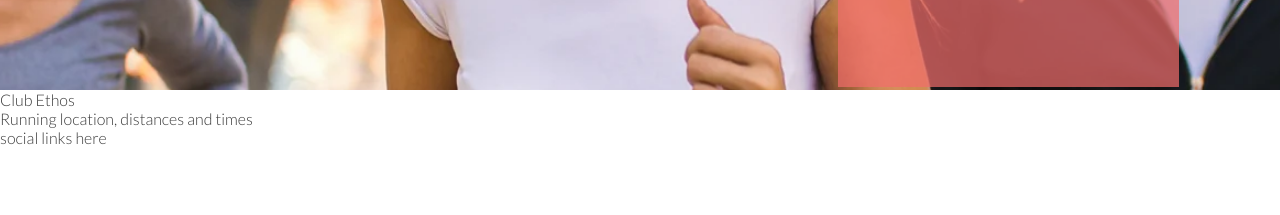
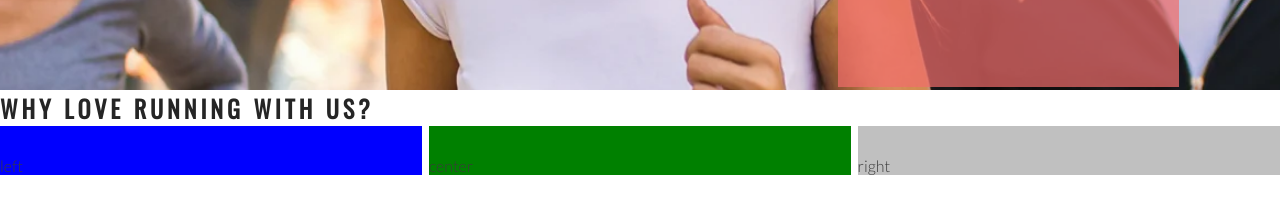
Before and after one commit to barryfitzachary/love-running, a plain HTML site: page index.html in a window 1280 px wide. Shown: the part 585-800 px from the top of the page. Drawn offline with nearby package versions, Linux system fonts and the light colour scheme.

Commit message:
Add club ethos main structure

```diff
--- a/assets/css/style.css
+++ b/assets/css/style.css
@@ -24,6 +24,7 @@ h1, h2 {
 #logo {
     float: left;
     font-size: 280%;
+    margin-left: 30px;
 
 }
 
@@ -112,3 +113,30 @@ h1, h2 {
 
     position: absolute;
 }
+
+/* club ethos */
+
+#club-ethos {
+    height:600px;
+}
+
+#left-about {
+    padding-top: 30px;
+    width: 33%;
+    float: left;
+    background-color: blue;
+}
+
+#right-about {
+    padding-top: 30px;
+    width: 33%;
+    float: right;
+    background-color: silver;
+}
+
+#center-about {
+    padding-top: 30px;
+    width: 33%;
+    margin: 0 auto;
+    background-color: green;
+}
--- a/index.html
+++ b/index.html
@@ -39,8 +39,11 @@
         </div>
         </div>
     </section>
-    <section>
-        Club Ethos
+    <section id="club-ethos">
+        <h1>Why Love Running With Us?</h1>
+        <div id="left-about">left</div>
+        <div id="right-about">right</div>
+        <div id="center-about">center</div>
     </section>
     <section>
         Running location, distances and times
```
